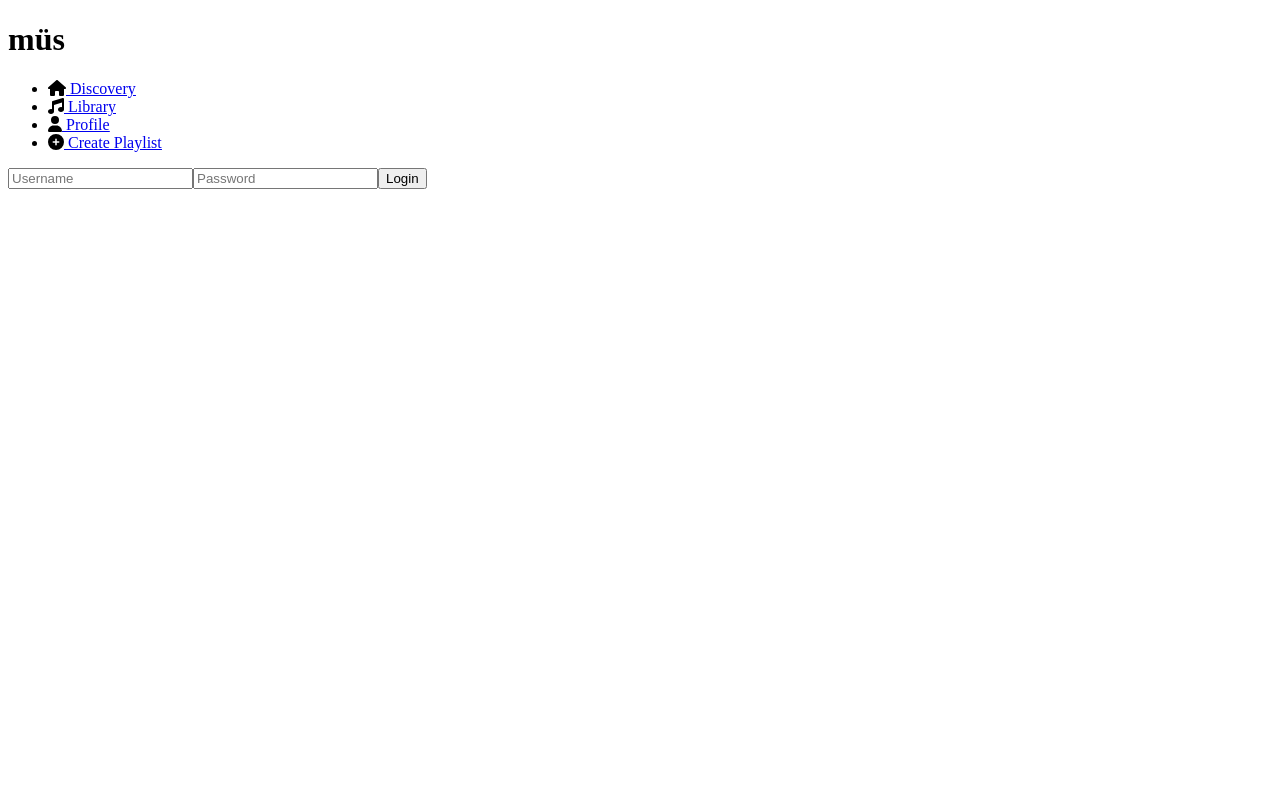
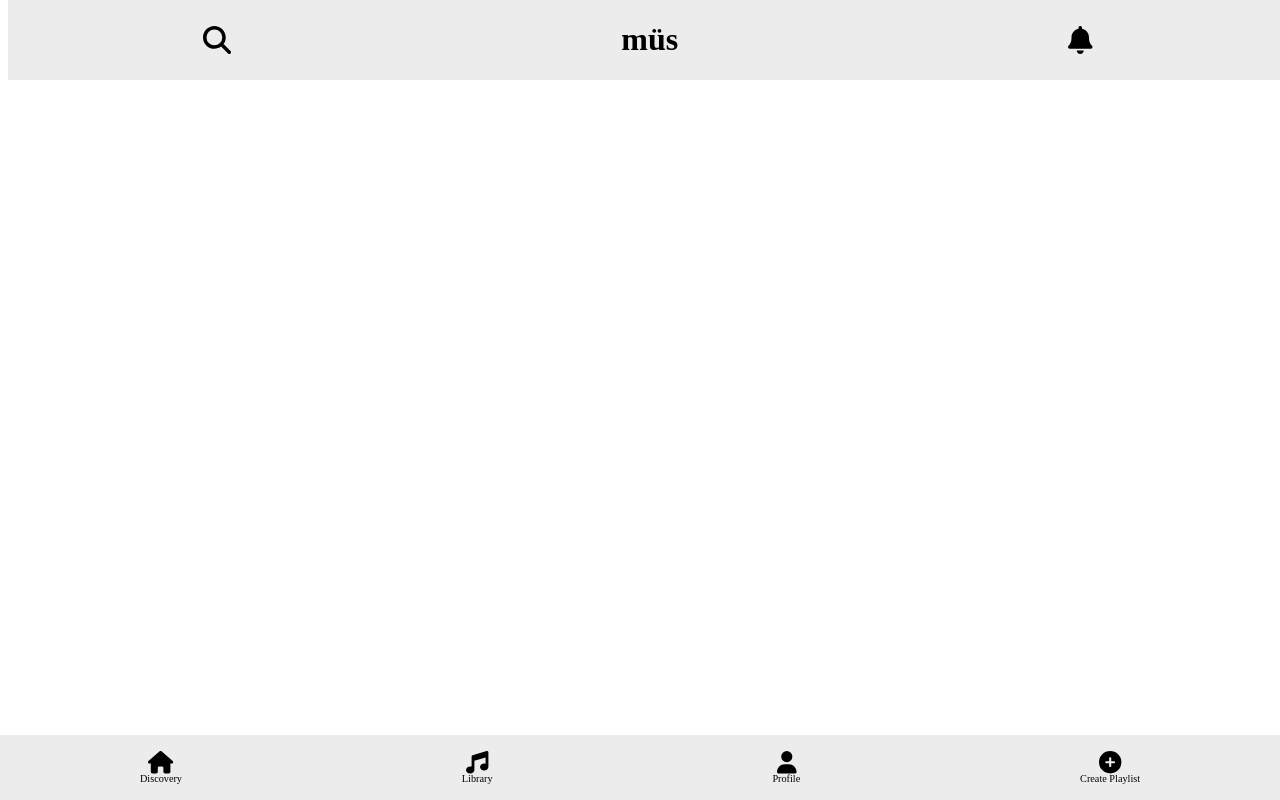
Before and after one commit to hershjain/mus, a React (Create React App) app: page / in a window 1280 px wide. Built offline with nearby package versions, Linux system fonts and the light colour scheme; the HTML template or start-up script is replaced by a standard one.

Commit message:
styled navbar and header

```diff
--- a/src/App.js
+++ b/src/App.js
@@ -1,3 +1,4 @@
+import React from 'react';
 import { BrowserRouter as Router, Route, Routes } from 'react-router-dom';
 import Login from './pages/Login';
 import Discovery from './pages/Discovery';
--- a/src/components/header.js
+++ b/src/components/header.js
@@ -1,9 +1,16 @@
 import React from "react";
+import '../styles/header.css';
+import { FontAwesomeIcon } from '@fortawesome/react-fontawesome';
+import { faBell, faSearch } from '@fortawesome/free-solid-svg-icons';
 
 const Header = () => {
     return (
         <header>
-            <h1>müs</h1>
+            <div>
+                <FontAwesomeIcon icon={faSearch} size="35px" color='black' />
+                <h1>müs</h1>
+                <FontAwesomeIcon icon={faBell} size="35px" color='black' />
+            </div>
         </header>
     );
 };
--- a/src/components/navbar.js
+++ b/src/components/navbar.js
@@ -1,5 +1,6 @@
 import React from 'react';
 import {Link} from 'react-router-dom';
+import '../styles/navbar.css';
 import { FontAwesomeIcon } from '@fortawesome/react-fontawesome';
 import { faHome, faMusic, faUser, faPlusCircle } from '@fortawesome/free-solid-svg-icons';
 
@@ -7,10 +8,30 @@ const Navbar = () => {
     return (
         <nav>
             <ul>
-                <li><Link to="/discovery"> <FontAwesomeIcon icon={faHome} size="26px" color='black' /> <a href="/discovery">Discovery</a> </Link></li>
-                <li><Link to="/library"> <FontAwesomeIcon icon={faMusic} size="26px" color='black'/> <a href="/library">Library</a> </Link></li>
-                <li><Link to="/profile">  <FontAwesomeIcon icon={faUser} size="26px" color='black'/> <a href="/profile">Profile</a> </Link></li>
-                <li><Link to="/create-playlist"> <FontAwesomeIcon icon={faPlusCircle} size="26px" color='black'/> <a href="/create-playlist">Create Playlist</a> </Link></li>
+                <li>
+                    <Link to="/discovery">
+                        <FontAwesomeIcon icon={faHome} size="35px" color='black' />
+                        <a> Discovery </a>
+                    </Link>
+                </li>
+                <li>
+                    <Link to="/library">
+                        <FontAwesomeIcon icon={faMusic} size="35px" color='black'/>
+                        <a>Library</a>
+                    </Link>
+                </li>
+                <li>
+                    <Link to="/profile">
+                        <FontAwesomeIcon icon={faUser} size="35px" color='black'/>
+                        <a>Profile </a>
+                    </Link>
+                </li>
+                <li>
+                    <Link to="/create-playlist">
+                        <FontAwesomeIcon icon={faPlusCircle} size="35px" color='black'/>
+                        <a>Create Playlist </a>
+                    </Link>
+                </li>
             </ul>
         </nav>
     );
--- a/src/pages/CreatePlaylist.js
+++ b/src/pages/CreatePlaylist.js
@@ -0,0 +1,12 @@
+import React from "react";
+
+
+const CreatePlaylist = () => {
+    return (
+        <div>
+            <h1>Create Playlist</h1>
+        </div>
+    );
+};
+
+export default CreatePlaylist;
--- a/src/pages/Discovery.js
+++ b/src/pages/Discovery.js
@@ -0,0 +1,12 @@
+import React from "react";
+
+
+const Discovery = () => {
+    return (
+        <div>
+            <h1>Discovery</h1>
+        </div>
+    );
+};
+
+export default Discovery;
--- a/src/pages/Library.js
+++ b/src/pages/Library.js
@@ -0,0 +1,12 @@
+import React from "react";
+
+
+const Library = () => {
+    return (
+        <div>
+            <h1>Library</h1>
+        </div>
+    );
+};
+
+export default Library;
--- a/src/pages/Profile.js
+++ b/src/pages/Profile.js
@@ -0,0 +1,12 @@
+import React from "react";
+
+
+const Profile = () => {
+    return (
+        <div>
+            <h1>Profile</h1>
+        </div>
+    );
+};
+
+export default Profile;
--- /dev/null
+++ b/src/styles/header.css
@@ -0,0 +1,16 @@
+header{
+    width: 100%;
+    display: flex;
+    background-color: #ececec;
+    position: fixed;
+    z-index: 1000;
+    top: 0;
+}
+
+header div{
+    width: 100%;
+    display: flex;
+    justify-content: space-around;
+    align-items: center;
+    flex-direction: row;
+}
--- /dev/null
+++ b/src/styles/navbar.css
@@ -0,0 +1,35 @@
+nav {
+    position: fixed;        /* Fixes the position of the navbar */
+    bottom: 0;              /* Positions it at the bottom of the screen */
+    left: 0;                /* Aligns it to the left edge of the screen */
+    width: 100%;            /* Makes the navbar span the full width of the screen */
+    background-color: #ececec; /* Background color for the navbar */
+    padding: 1em 0em;
+    z-index: 1000;          /* Ensures the navbar stays on top of other elements */
+  }
+
+  nav ul {
+    list-style: none;
+    display: flex;
+    justify-content: space-around; /* Distributes the list items evenly */
+    margin: 0;
+    padding: 0;
+  }
+
+  nav ul li a {
+    color: rgb(0, 0, 0);
+    text-decoration: none;
+    font-size: 0.8em;
+    display: flex;
+    align-items: center;
+    flex-direction: column;
+    gap: 0.25 em;
+  }
+
+  nav ul li a:hover {
+    color: #3daeff; /* Changes link color when hovered */
+  }
+
+  .svg-inline--fa {
+    height: 1.75em !important;
+  }
```
